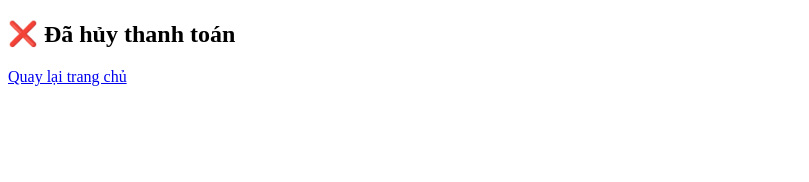
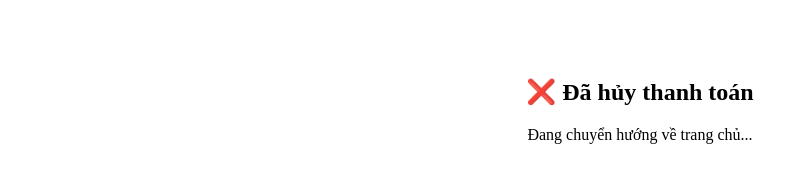
Before and after one commit to QuocChienn2709/website, a website: page public/cancel.html in a window 1280 px wide. Shown: the whole page, without its empty margins (0-809 px from the left). Drawn offline with Linux system fonts and the light colour scheme.

Commit message:
Update cancel.html

```diff
--- a/public/cancel.html
+++ b/public/cancel.html
@@ -1,9 +1,9 @@
 <!-- ==================== public/cancel.html ==================== -->
 <!DOCTYPE html>
 <html>
-<head><meta charset="UTF-8"><title>Hủy thanh toán</title></head>
-<body>
+<head><meta charset="UTF-8"><title>Hủy thanh toán</title><meta http-equiv="refresh" content="3;url=/"></head>
+<body style="text-align:center;padding:50px;">
   <h2>❌ Đã hủy thanh toán</h2>
-  <a href="/">Quay lại trang chủ</a>
+  <p>Đang chuyển hướng về trang chủ...</p>
 </body>
 </html>
```
